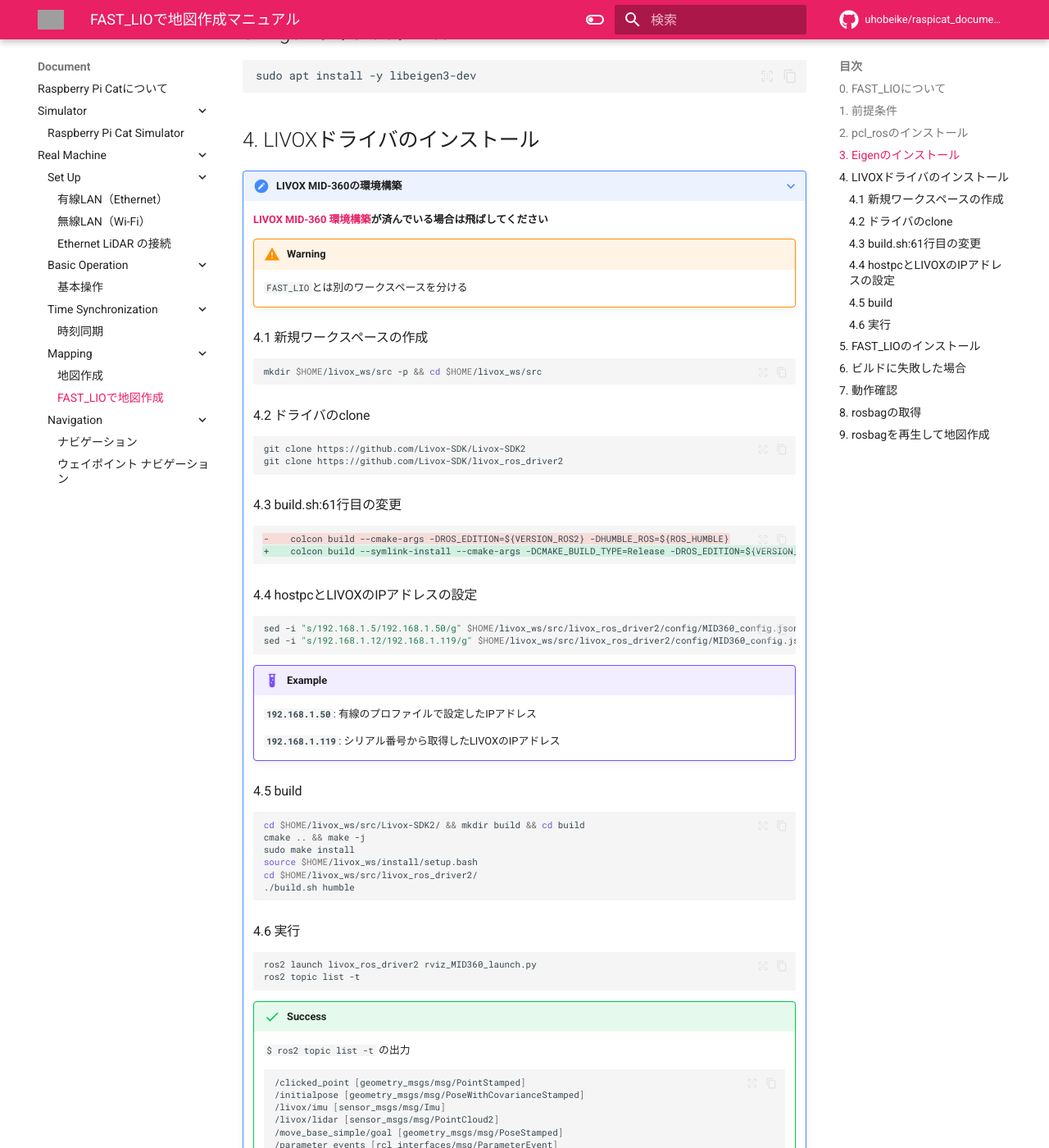
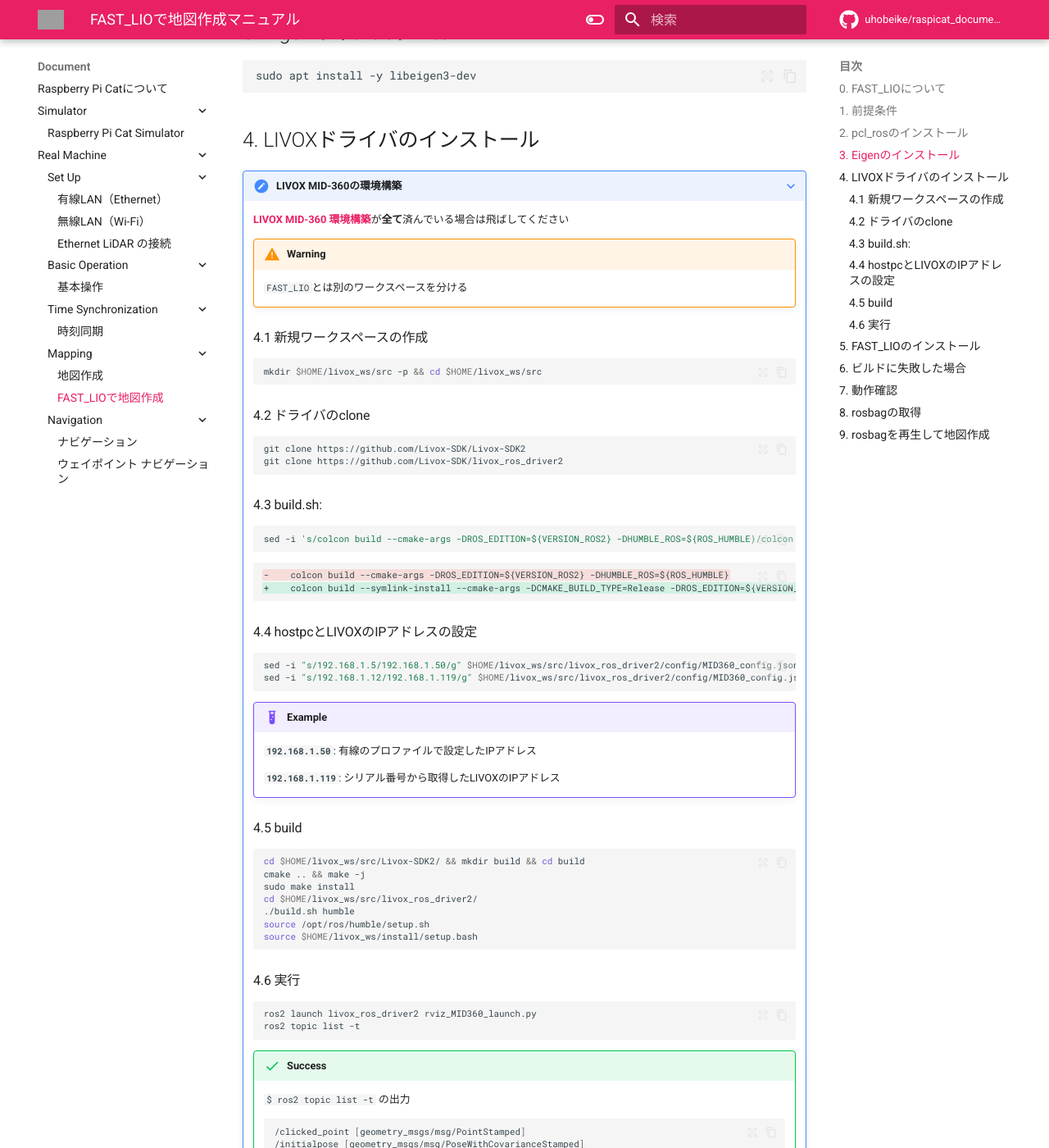
Before and after one commit to CIT-Autonomous-Robot-Lab/raspicat_documentation, an MkDocs documentation site: the page built from docs/document/real_machine/mapping/fast_lio.md, in a window 1280 px wide and 1400 px high, scrolled down 1137 px. Shown: the whole window at 82% size. Built offline with MkDocs 1.6.1 and Material for MkDocs 9.7.7, drawn with Linux system fonts in a browser that asks for light colours; comment, search, counter and statistics services are not loaded; some of the changed text lies outside the part shown; grey boxes are pictures that could not be loaded.

Commit message:
Add source command after build

````diff
--- a/docs/document/real_machine/mapping/fast_lio.md
+++ b/docs/document/real_machine/mapping/fast_lio.md
@@ -40,7 +40,7 @@
 ## 4. LIVOXドライバのインストール
 
 ???+ note "LIVOX MID-360の環境構築"
-    **[LIVOX MID-360 環境構築](./../set_up/livox.md)が済んでいる場合は飛ばしてください**
+    **[LIVOX MID-360 環境構築](./../set_up/livox.md)**が**全て**済んでいる場合は飛ばしてください
 
     <!-- ???+ LIVOXMID-360の環境構築 -->
     !!! warning
@@ -58,7 +58,11 @@
     git clone https://github.com/Livox-SDK/livox_ros_driver2
     ```
 
-    ### 4.3 build.sh:61行目の変更
+    ### 4.3 build.sh:
+    ```bash
+    sed -i 's/colcon build --cmake-args -DROS_EDITION=${VERSION_ROS2} -DHUMBLE_ROS=${ROS_HUMBLE}/colcon build --symlink-install --cmake-args -DCMAKE_BUILD_TYPE=Release -DROS_EDITION=${VERSION_ROS2} -DHUMBLE_ROS=${ROS_HUMBLE}/' $HOME/livox_ws/src/livox_ros_driver2/build.sh
+
+    ```
 
     ```diff
     -    colcon build --cmake-args -DROS_EDITION=${VERSION_ROS2} -DHUMBLE_ROS=${ROS_HUMBLE}
@@ -84,9 +88,10 @@
     cd $HOME/livox_ws/src/Livox-SDK2/ && mkdir build && cd build
     cmake .. && make -j
     sudo make install
-    source $HOME/livox_ws/install/setup.bash
     cd $HOME/livox_ws/src/livox_ros_driver2/
     ./build.sh humble
+    source /opt/ros/humble/setup.sh
+    source $HOME/livox_ws/install/setup.bash
     ```
 
     ### 4.6 実行
@@ -135,6 +140,7 @@
 cd $HOME/ros2_ws/
 source $HOME/livox_ws/install/setup.bash
 colcon build --symlink-install --packages-select fast_lio
+source $HOME/ros2_ws/install/setup.bash
 ```
 
 !!! Tip
````
